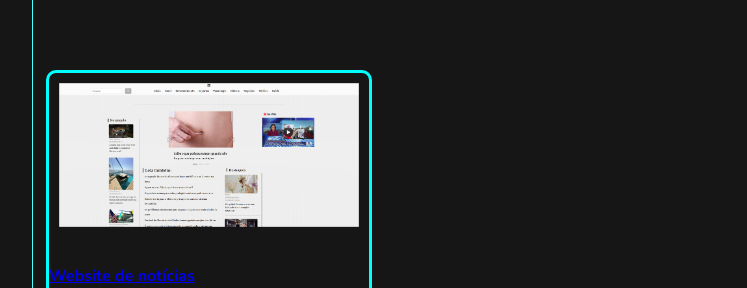
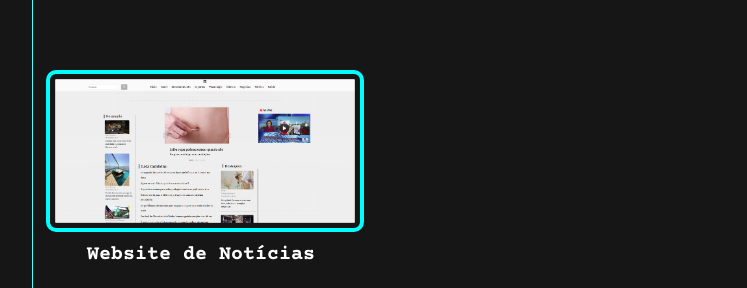
Before and after one commit to hashdefault/homepage, a Vue app: page /#/portfolio in a window 1280 px wide. Shown: the part 664-952 px from the top of the page, without its empty margins (210-957 px from the left). Built offline with nearby package versions, Linux system fonts and the light colour scheme.

Commit message:
adiciona component/view portfolio

```diff
--- a/src/views/PortfolioList.vue
+++ b/src/views/PortfolioList.vue
@@ -1,9 +1,9 @@
 <template>
   <div class="description">
     <div class='portfolio work1'>
-      <a href='https://news.bitsbylucas.com'>
+      <a href='https://news.bitsbylucas.com' target='_blank'>
         <img :src="work1" class='works'>
-        <h4>Website de notícias</h4>
+        <h4>Website de Notícias</h4>
       </a>
     </div>
   </div>
@@ -29,15 +29,29 @@ export default {
 <style scoped>
 @import url("https://fonts.googleapis.com/css2?family=Courier+Prime:ital,wght@0,400;0,700;1,400;1,700&family=VT323&display=swap");
 
+h4 {
+  color: white;
+  font-size: 20px;
+  margin-top: 5px;
+  font-family: "Courier Prime";
+  font-style: normal;
+}
+
+a {
+  text-align: center;
+  padding: 0;
+  text-decoration: none;
+}
+
 .portfolio {
-  border: 3px solid cyan;
-  border-radius: 10px;
-  width: 320px;
+  width: 310px;
 }
 
 .works {
   width: 300px;
-  padding: 10px;
+  padding: 5px;
+  border: 4px solid cyan;
+  border-radius: 10px;
 }
 
 .description {
```
